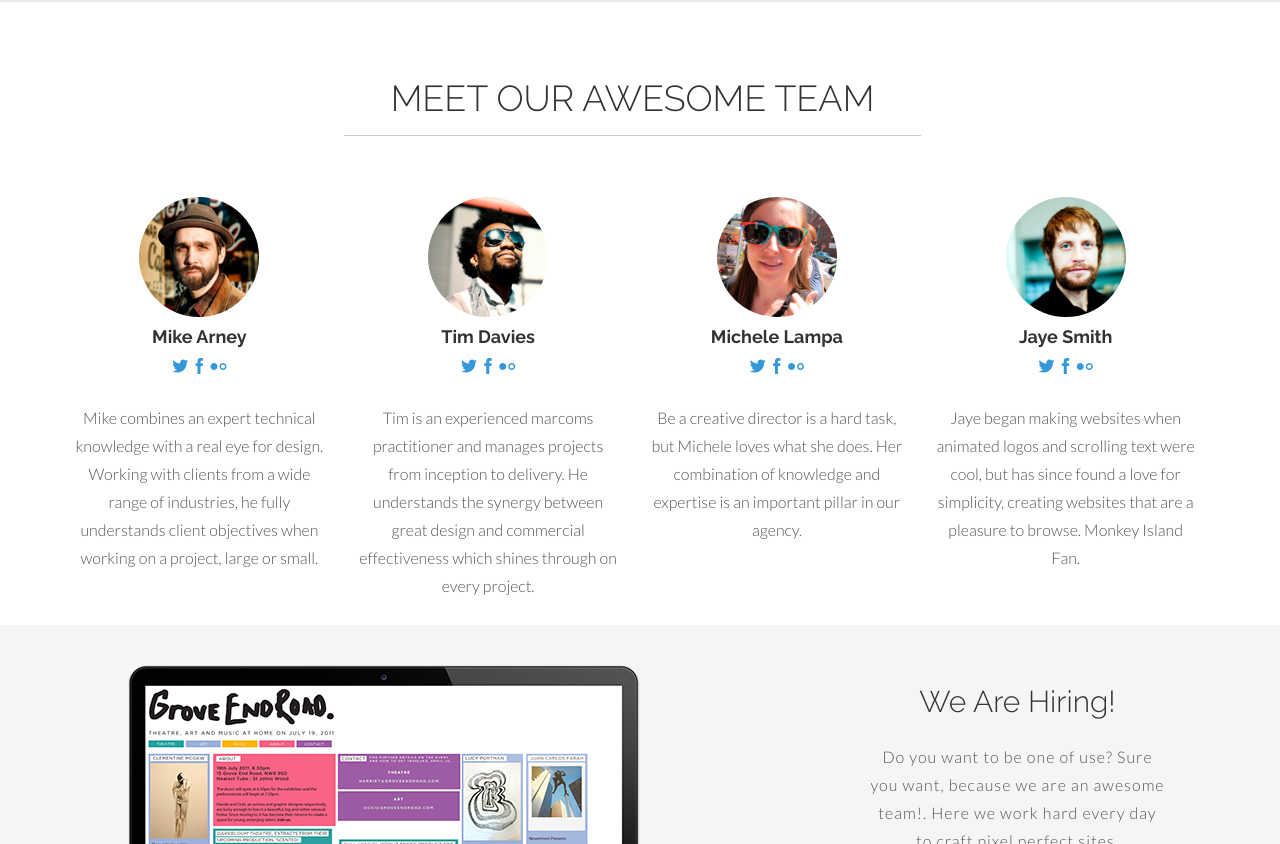
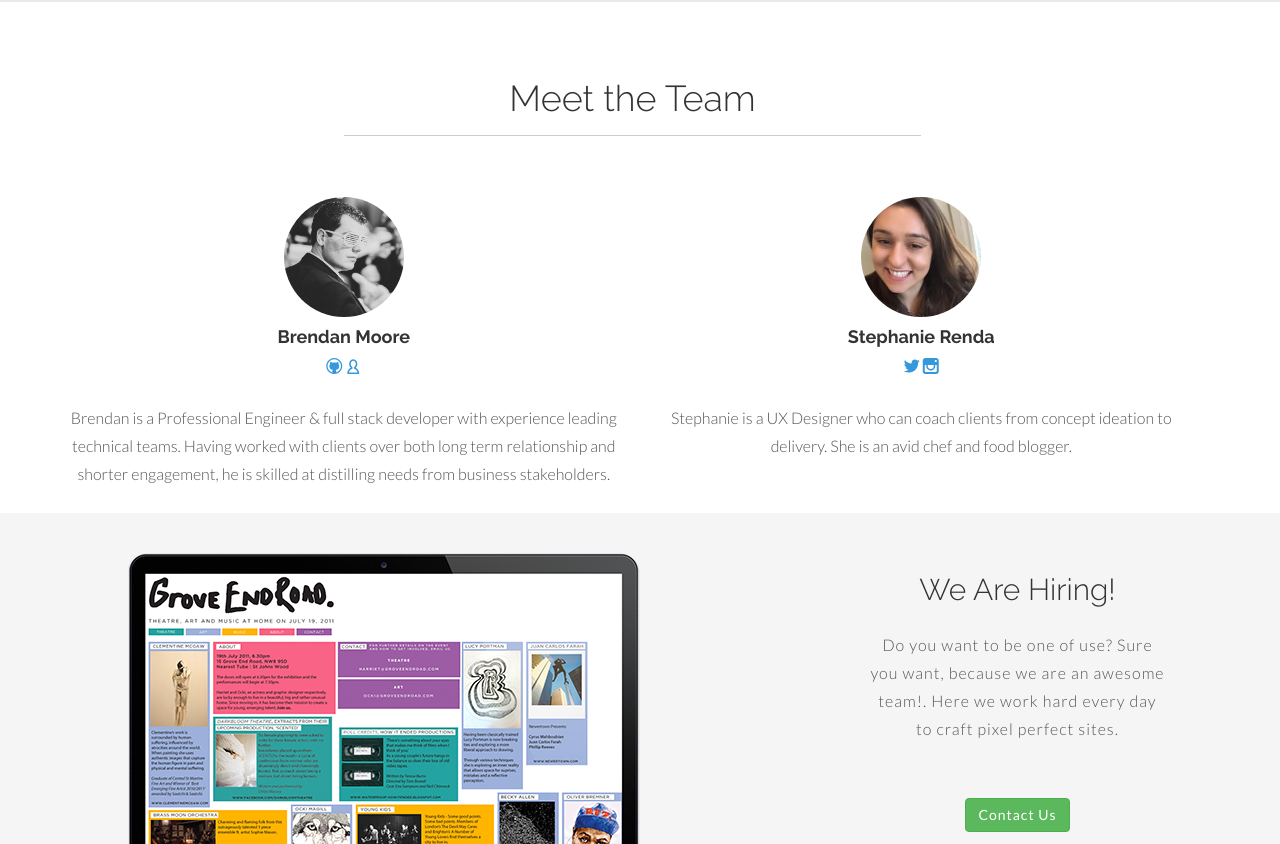
Before and after one commit to BrendanFDMoore/noTVember, a plain HTML site: page index.html in a window 1280 px wide. Shown: the part 3077-3921 px from the top of the page. Drawn offline with Linux system fonts and the light colour scheme.

Commit message:
Add real team bios and photos, social links

```diff
--- a/index.html
+++ b/index.html
@@ -7,7 +7,7 @@
     <meta name="author" content="Carlos Alvarez - Alvarez.is - blacktie.co">
     <link rel="shortcut icon" href="assets/ico/favicon.png">
 
-    <title> SHIELD - Free Bootstrap 3 Theme</title>
+    <title> noTVember - making time for everything else</title>
 
     <!-- Bootstrap core CSS -->
     <link href="assets/css/bootstrap.css" rel="stylesheet">
@@ -160,50 +160,28 @@
 		<div class="container" id="team" name="team">
 		<br>
 			<div class="row white centered">
-				<h1 class="centered">MEET OUR AWESOME TEAM</h1>
+				<h1 class="centered">Meet the Team</h1>
 				<hr>
 				<br>
 				<br>
-				<div class="col-lg-3 centered">
-					<img class="img img-circle" src="assets/img/team/team01.jpg" height="120px" width="120px" alt="">
+				<div class="col-lg-6 centered">
+					<img class="img img-circle" src="assets/img/team/team-brendan.jpg" height="120px" width="120px" alt="">
 					<br>
-					<h4><b>Mike Arney</b></h4>
-					<a href="#" class="icon icon-twitter"></a>
-					<a href="#" class="icon icon-facebook"></a>
-					<a href="#" class="icon icon-flickr"></a>
-					<p>Mike combines an expert technical knowledge with a real eye for design. Working with clients from a wide range of industries, he fully understands client objectives when working on a project, large or small.</p>
+					<h4><b>Brendan Moore</b></h4>
+					<a href="https://github.com/BrendanFDMoore" class="icon icon-github"></a>
+					<a href="https://www.linkedin.com/in/brendanfdmoore" class="icon icon-user"></a>
+					<p>Brendan is a Professional Engineer & full stack developer with experience leading technical teams. Having worked with clients over both long term relationship and shorter engagement, he is skilled at distilling needs from business stakeholders.</p>
 				</div><!-- col-lg-3 -->
 
-				<div class="col-lg-3 centered">
-					<img class="img img-circle" src="assets/img/team/team02.jpg" height="120px" width="120px" alt="">
+				<div class="col-lg-6 centered">
+					<img class="img img-circle" src="assets/img/team/team-steph2.jpg" height="120px" width="120px" alt="">
 					<br>
-					<h4><b>Tim Davies</b></h4>
-					<a href="#" class="icon icon-twitter"></a>
-					<a href="#" class="icon icon-facebook"></a>
-					<a href="#" class="icon icon-flickr"></a>
-					<p>Tim is an experienced marcoms practitioner and manages projects from inception to delivery. He understands the synergy between great design and commercial effectiveness which shines through on every project.</p>
+					<h4><b>Stephanie Renda</b></h4>
+					<a href="https://twitter.com/StephRenda" class="icon icon-twitter"></a>
+					<a href="https://ca.linkedin.com/in/stephanierenda" class="icon icon-linkedin"></a>
+					<a href="http://instagram.com/stephyrenda/" class="icon icon-instagram"></a>
+					<p>Stephanie is a UX Designer who can coach clients from concept ideation to delivery. She is an avid chef and food blogger.</p>
 				</div><!-- col-lg-3 -->
-
-				<div class="col-lg-3 centered">
-					<img class="img img-circle" src="assets/img/team/team03.jpg" height="120px" width="120px" alt="">
-					<br>
-					<h4><b>Michele Lampa</b></h4>
-					<a href="#" class="icon icon-twitter"></a>
-					<a href="#" class="icon icon-facebook"></a>
-					<a href="#" class="icon icon-flickr"></a>
-					<p>Be a creative director is a hard task, but Michele loves what she does. Her combination of knowledge and expertise is an important pillar in our agency.</p>
-				</div><!-- col-lg-3 -->
-
-				<div class="col-lg-3 centered">
-					<img class="img img-circle" src="assets/img/team/team04.jpg" height="120px" width="120px" alt="">
-					<br>
-					<h4><b>Jaye Smith</b></h4>
-					<a href="#" class="icon icon-twitter"></a>
-					<a href="#" class="icon icon-facebook"></a>
-					<a href="#" class="icon icon-flickr"></a>
-					<p>Jaye began making websites when animated logos and scrolling text were cool, but has since found a love for simplicity, creating websites that are a pleasure to browse. Monkey Island Fan.</p>
-				</div><!-- col-lg-3 -->
-
 			</div><!-- row -->
 		</div><!-- container -->
 
```
Also changed, not shown: assets/img/team/team-brendan.jpg (added), assets/img/team/team-steph.jpg (added), assets/img/team/team-steph2.jpg (added).
